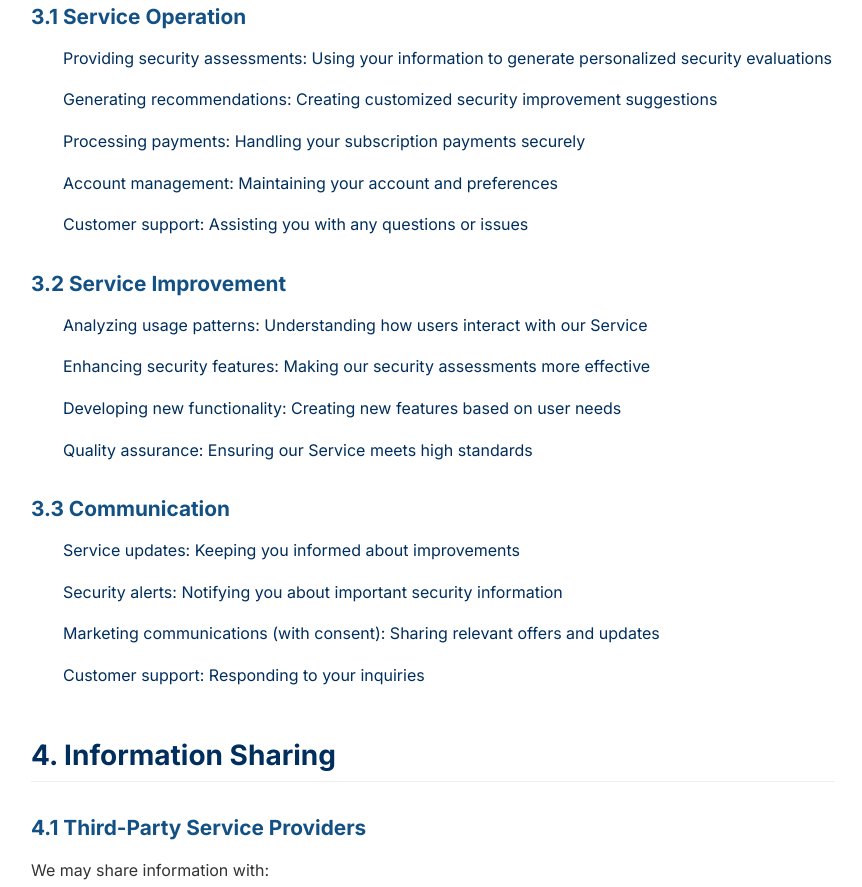
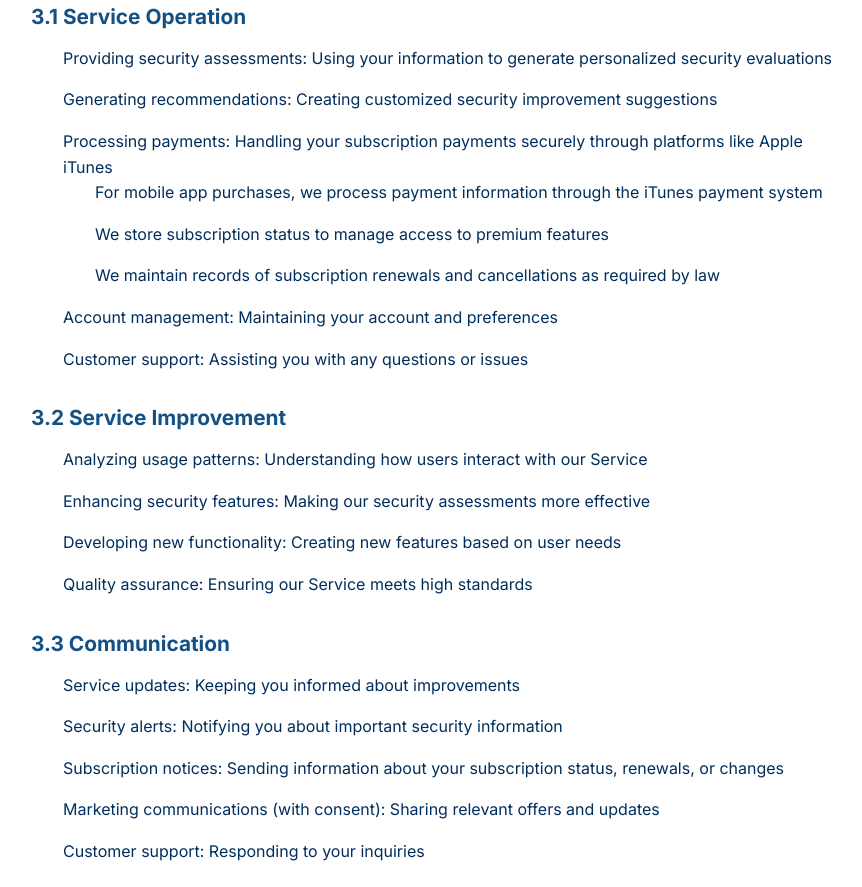
Before and after one commit to Ajmaljalal/Safebot-LandingPage, a plain HTML site: page privacy-policy.html in a window 1280 px wide. Shown: the part 1514-2401 px from the top of the page, without its empty margins (207-1069 px from the left). Drawn offline with Linux system fonts and the light colour scheme.

Commit message:
Update Privacy Policy and Terms of Use to clarify payment processing details, including the use of Apple's in-app purchase system and subscription management. Added information on subscription notices and cancellation procedures for iTunes users.

```diff
--- a/privacy-policy.html
+++ b/privacy-policy.html
@@ -153,7 +153,13 @@
               <li>Providing security assessments: Using your information to generate personalized security evaluations
               </li>
               <li>Generating recommendations: Creating customized security improvement suggestions</li>
-              <li>Processing payments: Handling your subscription payments securely</li>
+              <li>Processing payments: Handling your subscription payments securely through platforms like Apple iTunes
+                <ul>
+                  <li>For mobile app purchases, we process payment information through the iTunes payment system</li>
+                  <li>We store subscription status to manage access to premium features</li>
+                  <li>We maintain records of subscription renewals and cancellations as required by law</li>
+                </ul>
+              </li>
               <li>Account management: Maintaining your account and preferences</li>
               <li>Customer support: Assisting you with any questions or issues</li>
             </ul>
@@ -170,6 +176,7 @@
             <ul>
               <li>Service updates: Keeping you informed about improvements</li>
               <li>Security alerts: Notifying you about important security information</li>
+              <li>Subscription notices: Sending information about your subscription status, renewals, or changes</li>
               <li>Marketing communications (with consent): Sharing relevant offers and updates</li>
               <li>Customer support: Responding to your inquiries</li>
             </ul>
```
Also changed, not shown: terms.html (+5 -0 lines).
